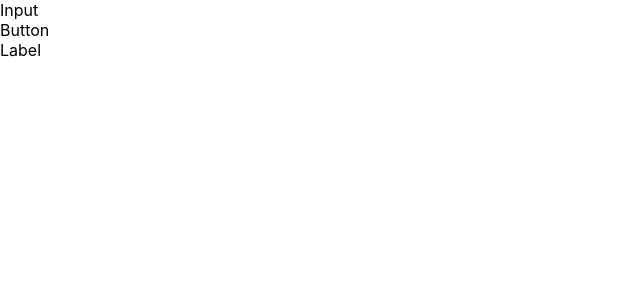
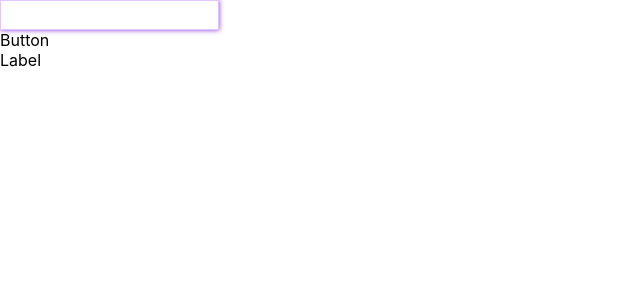
Before and after one commit to ManuelDev06/testGroup, a React (Create React App) app: page / in a window 1280 px wide. Shown: the top 300 px of the page, without its empty margins (0-640 px from the left). Built offline with nearby package versions, Linux system fonts and the light colour scheme.

Commit message:
input added

```diff
--- a/src/App.js
+++ b/src/App.js
@@ -1,4 +1,3 @@
-import logo from './logo.svg';
 import './App.css';
 import Button from './components/Button';
 import Input from './components/Input';
--- a/src/components/Input.jsx
+++ b/src/components/Input.jsx
@@ -1,10 +1,15 @@
 import React from 'react'
 import '../theme/Input.css'
 
-const Input = (text,onChange) => {
+const Input = ({text,onChange}) => {
   return (
-    <div>Input</div>
+      <input
+        type = "text"
+        className = "css-input"
+        value = {text}
+        onChange = {onChange}
+      />
   )
 }
 
-export default Input
+export default Input;
--- a/src/theme/Input.css
+++ b/src/theme/Input.css
@@ -0,0 +1,13 @@
+.css-input {
+    padding: 5px;
+    font-size: 16px;
+    border-width: 1px;
+    border-color: #dfc6ff;
+    border-style: solid;
+    border-radius: 0px;
+    box-shadow: 0px 0px 5px blueviolet;
+}
+
+.css-input:focus {
+    outline:none;
+}
```
